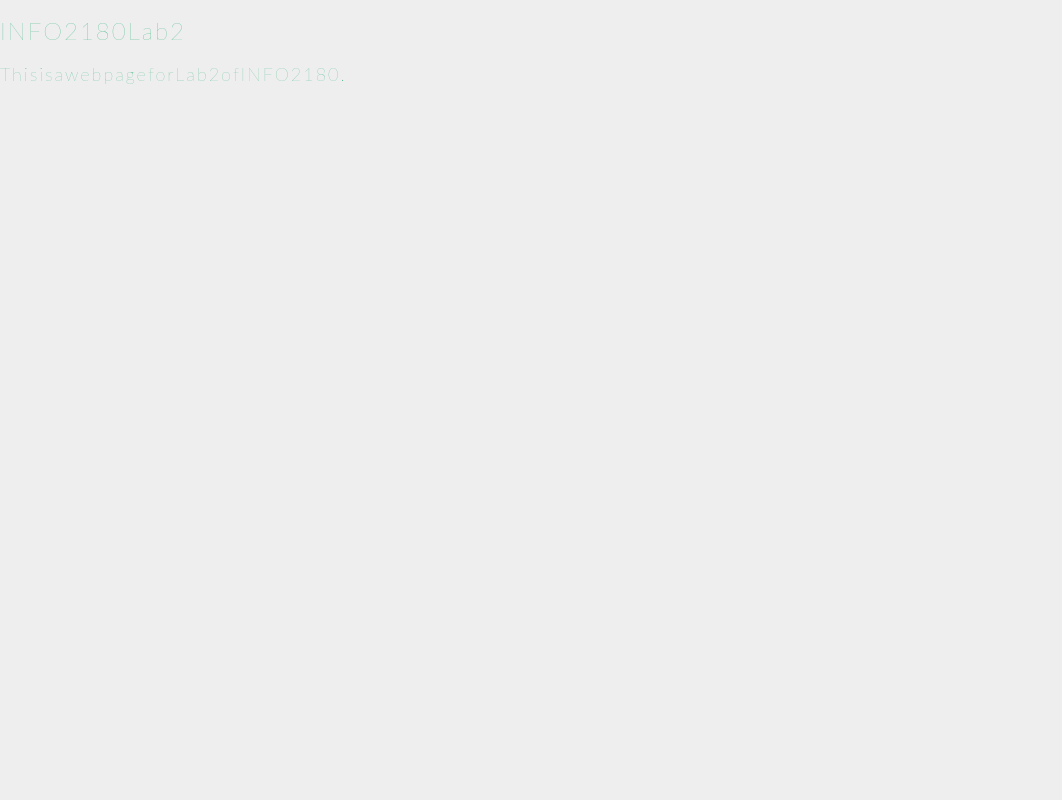
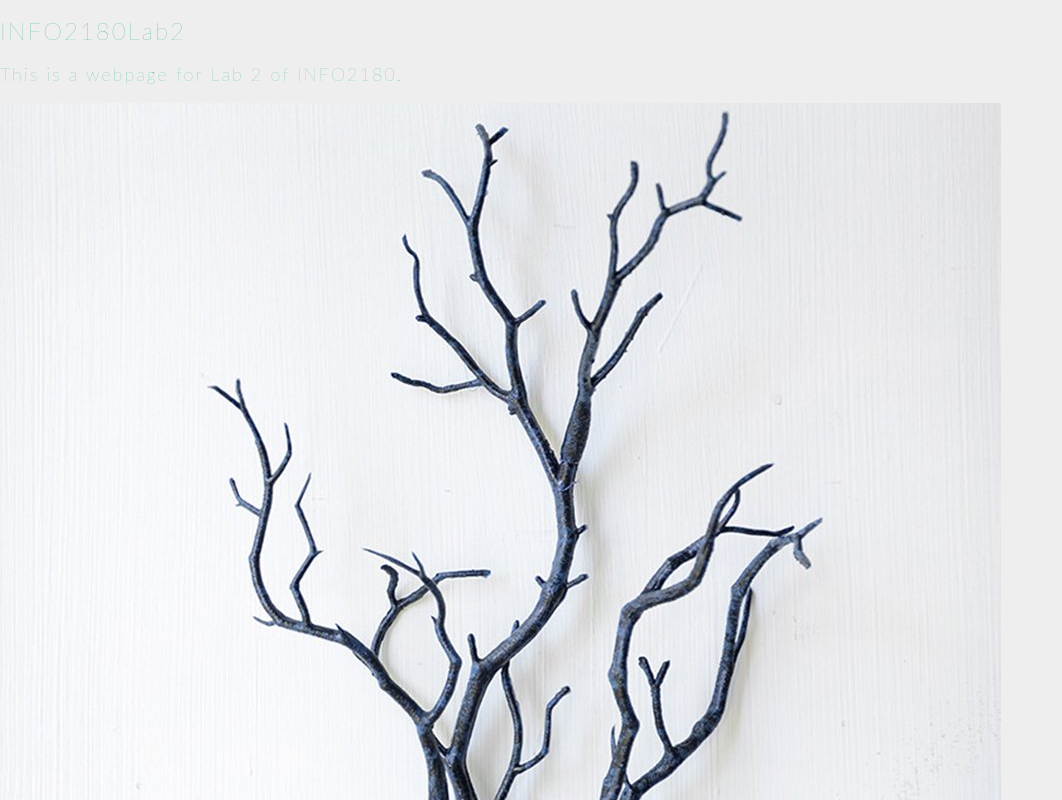
Before and after one commit to ranaldo89/info2180-Lab2, a plain HTML site: page index.html in a window 1280 px wide. Shown: the top 800 px of the page, without its empty margins (0-1062 px from the left). Drawn offline with Linux system fonts and the light colour scheme; files whose address does not match are found by name.

Commit message:
Added pic to index

```diff
--- a/index.html
+++ b/index.html
@@ -10,6 +10,7 @@
 </head>
 <body>
 	<h1>INFO2180Lab2</h1>
-	<p>ThisisawebpageforLab2ofINFO2180.</p>
+	<p>This is a webpage for Lab 2 of INFO2180.</p>
+	<img src="/Users/ranal/Documents/info2180-Lab2/treebranch.jpg">
 </body>
 </html>
```
Also changed, not shown: treebranch.jpg (added).
